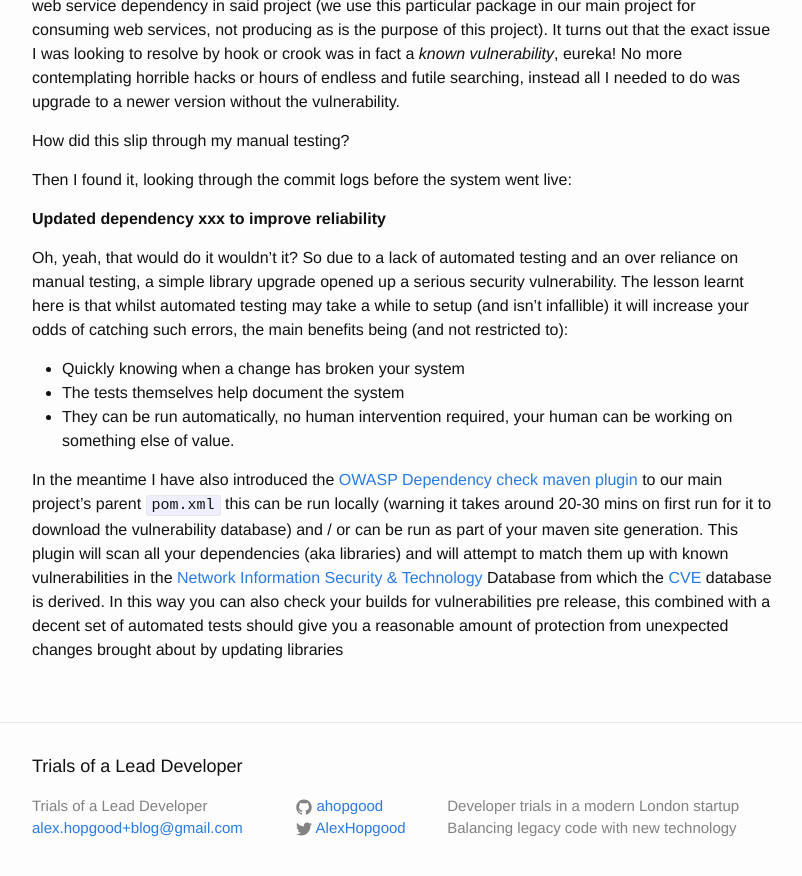
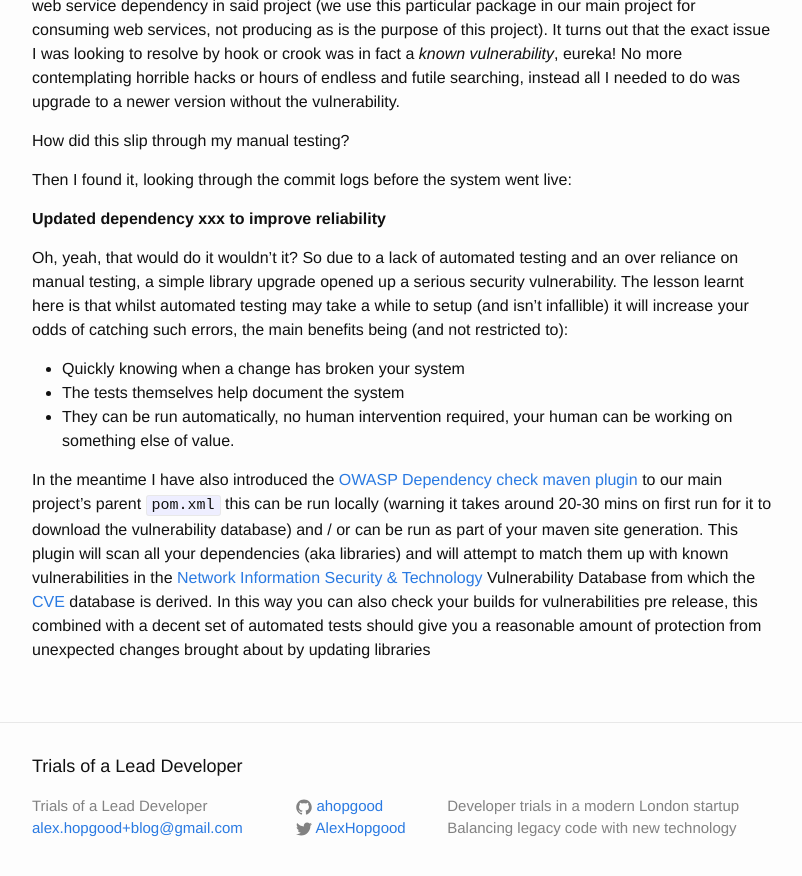
Before and after one commit to ahopgood/ahopgood.github.io, a Jekyll site: the page built from _posts/2014-10-13-a-lesson-in-security.markdown, in a window 1280 px wide and 900 px high, scrolled down 1094 px. Shown: the top 876 px of the window, without its empty margins (238-1040 px from the left). Built offline with Jekyll 4.4.1, drawn with Linux system fonts in a browser that asks for light colours; some of the changed lines change nothing that is shown.

Commit message:
Updated the a-lesson-in-security blog post

```diff
--- a/_posts/2014-10-13-a-lesson-in-security.markdown
+++ b/_posts/2014-10-13-a-lesson-in-security.markdown
@@ -41,10 +41,10 @@
 * The tests themselves help document the system
 * They can be run automatically, no human intervention required, your human can be working on something else of value.
 
-In the meantime I have also introduced the [OWASP Dependency check maven plugin][OWASP Dep Checker] to our main project's parent `pom.xml` this can be run locally (warning it takes around 20-30 mins on first run for it to download the vulnerability database) and / or can be run as part of your maven site generation. This plugin will scan all your dependencies (aka libraries) and will attempt to match them up with known vulnerabilities in the [Network Information Security & Technology][NIST] Database from which the [CVE][CVE] database is derived. In this way you can also check your builds for vulnerabilities pre release, this combined with a decent set of automated tests should give you a reasonable amount of protection from unexpected changes brought about by updating libraries
+In the meantime I have also introduced the [OWASP Dependency check maven plugin][OWASP Dep Checker] to our main project's parent `pom.xml` this can be run locally (warning it takes around 20-30 mins on first run for it to download the vulnerability database) and / or can be run as part of your maven site generation. This plugin will scan all your dependencies (aka libraries) and will attempt to match them up with known vulnerabilities in the [Network Information Security & Technology][NIST] Vulnerability Database from which the [CVE][CVE] database is derived. In this way you can also check your builds for vulnerabilities pre release, this combined with a decent set of automated tests should give you a reasonable amount of protection from unexpected changes brought about by updating libraries
 
-[Owasp Dep Checker]: http://www.owasp.com/dependency-checker
-[NIST]:	http://www.nist.gov/
-[BDD]: 	httP;//www.wikipedia.co.uk/BDD
-[WSSE]: http://www.wikipedia.co.uk/
-[CVE]: 	http://www.cve.com/
+[Owasp Dep Checker]: https://www.owasp.org/index.php/OWASP_Dependency_Check
+[NIST]:	http://nvd.nist.gov/
+[BDD]: 	http://en.wikipedia.org/wiki/Behavior-driven_development
+[WSSE]: http://en.wikipedia.org/wiki/WS-Security
+[CVE]: 	https://cve.mitre.org/
```
